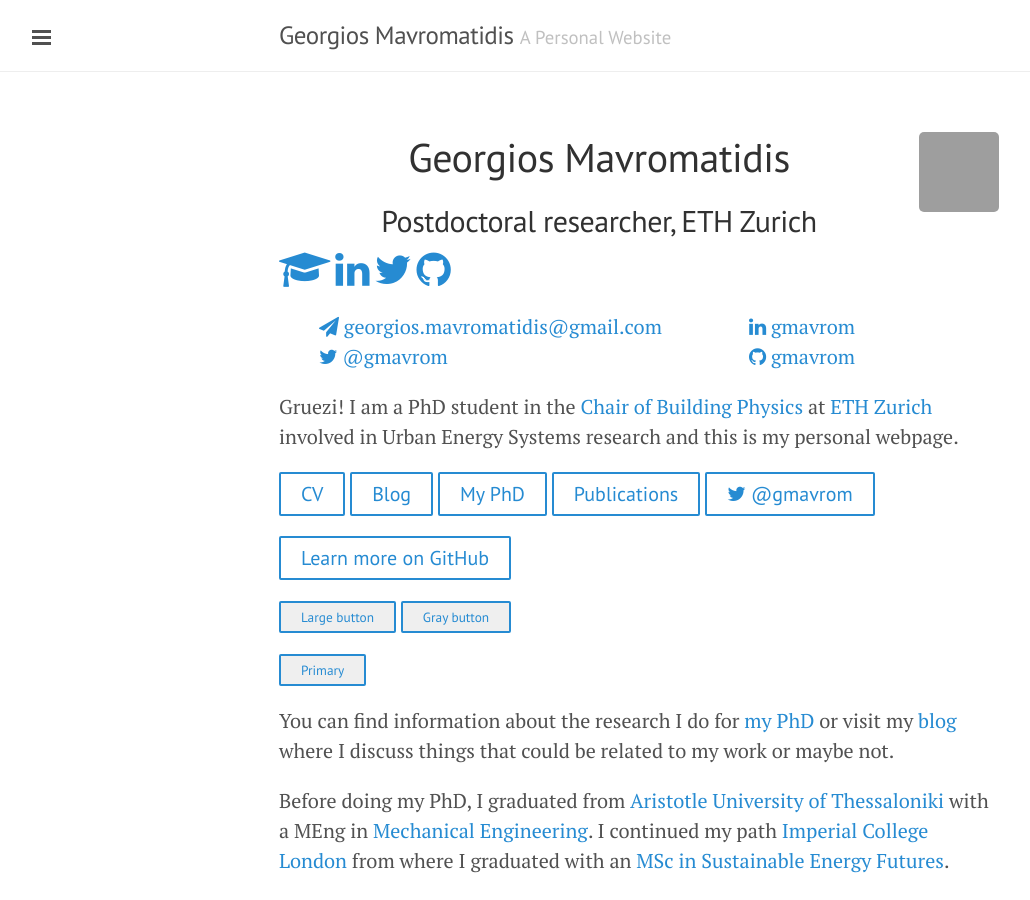
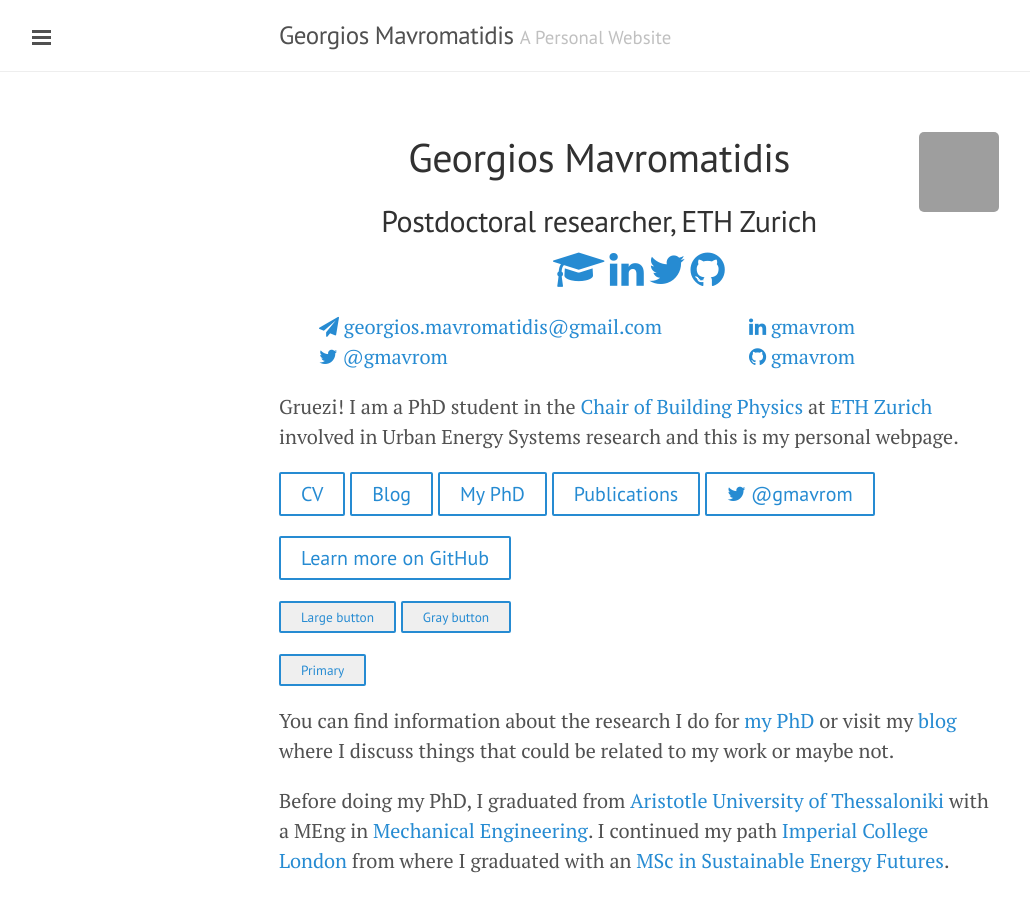
Before and after one commit to gmavrom33/gmavrom.github.io, a Jekyll site: the page built from index.md, in a window 1280 px wide. Shown: the whole page, without its empty margins (1-1031 px from the left). Built offline with Jekyll 4.4.1, drawn with Linux system fonts in a browser that asks for light colours; grey boxes are pictures that could not be loaded.

Commit message:
Update index.md

```diff
--- a/index.md
+++ b/index.md
@@ -10,12 +10,12 @@
 
 <center> <h2>Postdoctoral researcher, ETH Zurich</h2> </center>
 
-<p class="social-icons">
+<center><p class="social-icons">
       <a href="https://scholar.google.ch/citations?user=ki0AOEEAAAAJ&hl=en" target="_blank"><i class="fa fa-graduation-cap fa-2x"></i></a>
       <a href="https://www.linkedin.com/in/gmavrom" target="_blank"><i class="fa fa-linkedin fa-2x"></i></a>
       <a href="https://twitter.com/gmavrom" target="_blank"><i class="fa fa-twitter fa-2x"></i></a>
       <a href="https://github.com/gmavrom" target="_blank"><i class="fa fa-github fa-2x"></i></a>
-</p>
+</p></center>
 
 
 <div class="contact">
```
